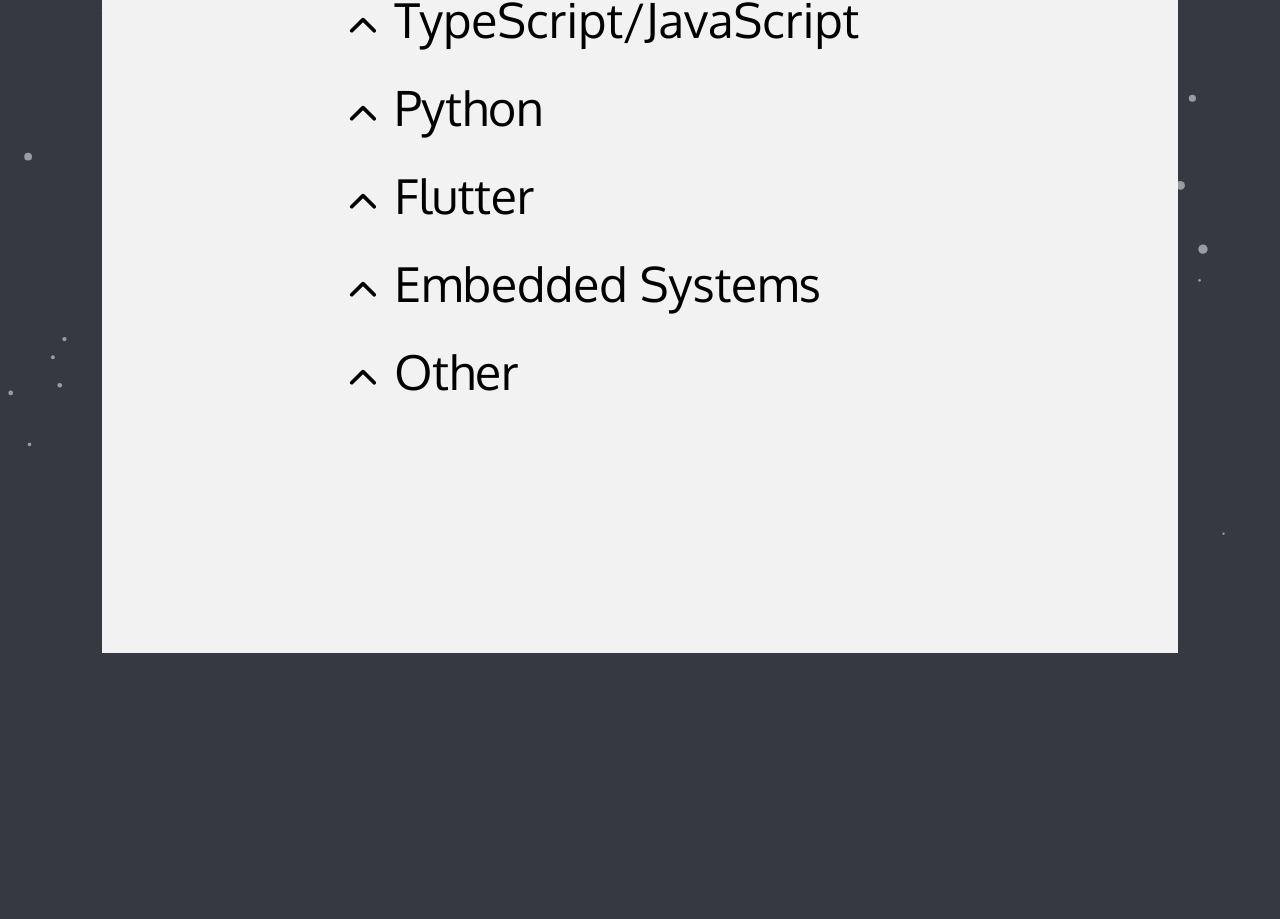
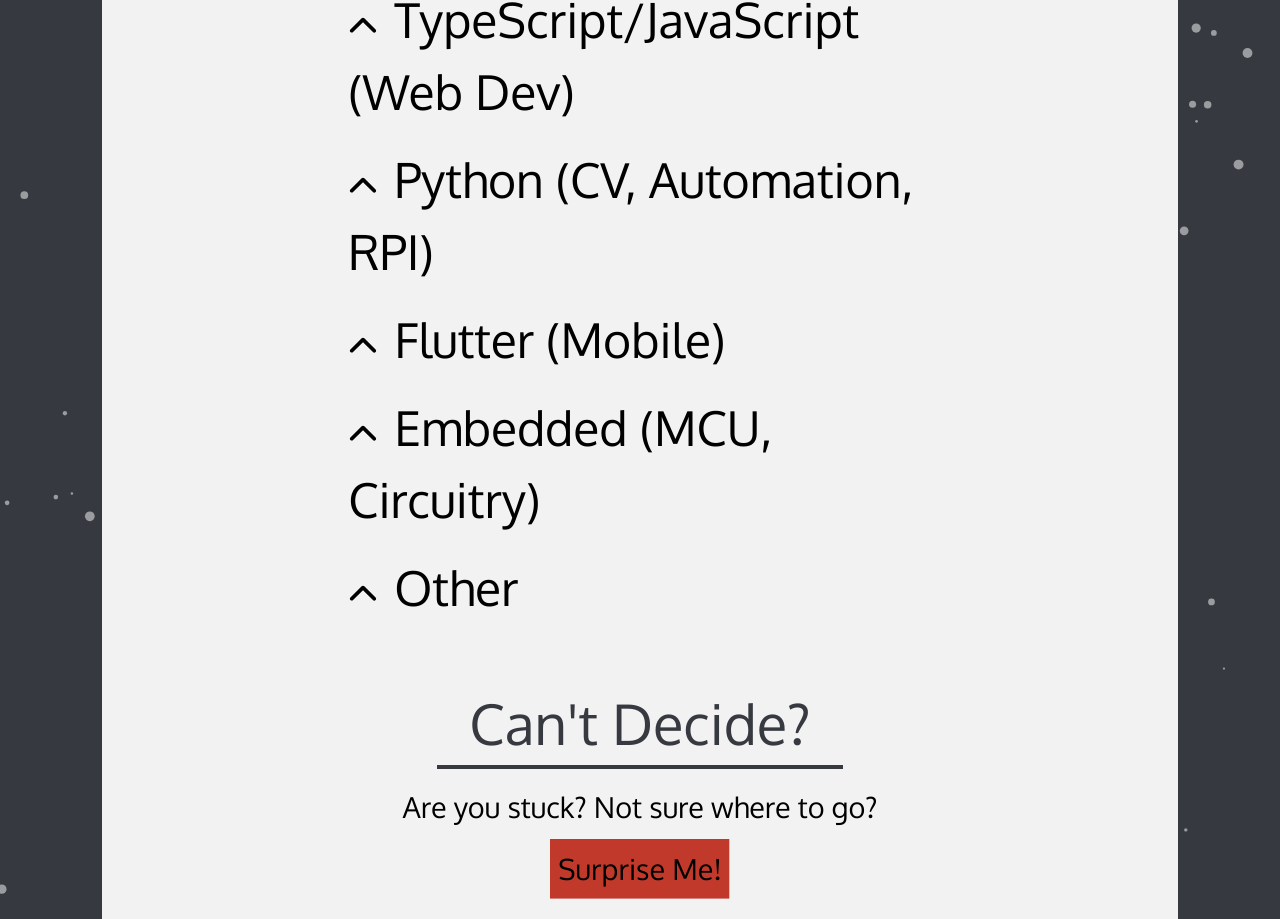
Before and after one commit to dylanvu/dylanvu.github.io, a Next.js app in the folder dylanvu-portfolio/: page /projects in a window 1280 px wide. Shown: the part 201-1120 px from the top of the page. Before the commit the page ends 854 px from the top, so only its background shows below. Built offline with nearby package versions, Linux system fonts and the light colour scheme; a web font is replaced by a local one.

Commit message:
implement surprise me button wit shimmer and add the title to the navigation group

```diff
--- a/dylanvu-portfolio/src/app/globals.css
+++ b/dylanvu-portfolio/src/app/globals.css
@@ -58,3 +58,23 @@
   min-height: 100vh;
   height: 100%;
 }
+
+/* stolen from https: //stackoverflow.com/questions/68216941/how-to-make-a-css-shimmer-effect-on-image */
+.shimmer {
+  display: inline-block;
+  -webkit-mask: linear-gradient(-60deg, #000 30%, #0005, #000 70%) right/500% 100%;
+  background-repeat: no-repeat;
+  animation: shimmer 10s infinite 10s;
+}
+
+@keyframes shimmer {
+
+  /* this will add a delay between each iteration: https: //css-tricks.com/css-keyframe-animation-delay-iterations/ */
+  50% {
+    -webkit-mask-position: left
+  }
+
+  100% {
+    -webkit-mask-position: left
+  }
+}
--- a/dylanvu-portfolio/src/app/page.tsx
+++ b/dylanvu-portfolio/src/app/page.tsx
@@ -31,7 +31,7 @@
         {/* place all important content here */}
         <div className="content">
           <Contributions />
-          <NavigationGroup sections={sections} />
+          <NavigationGroup sections={sections} title="Where To?" />
         </div>
       </div>
     </div>
--- a/dylanvu-portfolio/src/app/projects/[project-group-slug]/page.tsx
+++ b/dylanvu-portfolio/src/app/projects/[project-group-slug]/page.tsx
@@ -1,5 +1,7 @@
 import { PageLayout } from "@/app/layout"
+import ContentBlockTitle from "@/components/content-block/ContentBlockTitle";
 import NavigationGroup, { navigationObject } from "@/components/NavigationGroup";
+import SurpriseMe from "@/components/SurpriseMe";
 import "../../../styles/content-block/content-block.css";
 export default function ProjectGroupPage() {
     // generate list of projects based on the json located in public
@@ -25,12 +27,8 @@
 
     return (
         <PageLayout>
-            <div className="content-block">
-                <NavigationGroup sections={sections} />
-                <div>
-                    Surprise me!
-                </div>
-            </div>
+            <NavigationGroup sections={sections} title="Welcome to {PROJECT GROUP}" />
+            <SurpriseMe sections={sections} />
         </PageLayout>
     )
 }
--- a/dylanvu-portfolio/src/app/projects/page.tsx
+++ b/dylanvu-portfolio/src/app/projects/page.tsx
@@ -2,23 +2,25 @@
 import NavigationGroup, { navigationObject } from "@/components/NavigationGroup"
 import { PageLayout } from "../layout"
 import "../../styles/content-block/content-block.css";
+import "../../styles/buttons.css";
+import SurpriseMe from "@/components/SurpriseMe";
 
 export default function Projects() {
     const sections: navigationObject[] = [
         {
-            displaySection: "TypeScript/JavaScript",
+            displaySection: "TypeScript/JavaScript (Web Dev)",
             urlSegment: "ts-js"
         },
         {
-            displaySection: "Python",
+            displaySection: "Python (CV, Automation, RPI)",
             urlSegment: "python"
         },
         {
-            displaySection: "Flutter",
+            displaySection: "Flutter (Mobile)",
             urlSegment: "flutter"
         },
         {
-            displaySection: "Embedded Systems",
+            displaySection: "Embedded (MCU, Circuitry)",
             urlSegment: "embedded-systems"
         },
         {
@@ -28,10 +30,8 @@
     ]
     return (
         <PageLayout>
-            <div className="content-block">
-                <ContentBlockTitle title="Project Categories" />
-                <NavigationGroup sections={sections} />
-            </div>
+            <NavigationGroup sections={sections} title="Project Categories" />
+            <SurpriseMe sections={sections} />
         </PageLayout>
     )
 }
--- a/dylanvu-portfolio/src/components/NavigationGroup.tsx
+++ b/dylanvu-portfolio/src/components/NavigationGroup.tsx
@@ -1,19 +1,20 @@
 import "../styles/navigation-group.css";
+import ContentBlockTitle from "./content-block/ContentBlockTitle";
 import NavigationGroupEntry from "./NavigationGroupEntry";
 
 export interface navigationObject {
     displaySection: string; // what will be displayed to the user
     urlSegment: string; // the actual url
 }
-export interface navigationViewProps {
-    sections: navigationObject[];
-}
-export default function NavigationGroup(props: navigationViewProps) {
+export default function NavigationGroup({ sections, title }: { sections: navigationObject[], title: string }) {
     return (
-        <div className="navigation-group">
-            {props.sections.map((section) =>
-                <NavigationGroupEntry section={section} />
-            )}
+        <div className="content-block">
+            <ContentBlockTitle title={title} />
+            <div className="navigation-group">
+                {sections.map((section) =>
+                    <NavigationGroupEntry section={section} />
+                )}
+            </div>
         </div>
     )
 }
--- /dev/null
+++ b/dylanvu-portfolio/src/components/SurpriseMe.tsx
@@ -0,0 +1,25 @@
+'use client'
+import ContentBlockTitle from "./content-block/ContentBlockTitle"
+import { navigationObject } from "./NavigationGroup"
+import { usePathname, useRouter } from 'next/navigation'
+import "../styles/buttons.css"
+
+export default function SurpriseMe({ sections }: { sections: navigationObject[] }) {
+    const pathName = usePathname();
+    const router = useRouter()
+
+    return (
+        <div className="content-block">
+            <ContentBlockTitle title="Can't Decide?" />
+            <div>
+                Are you stuck? Not sure where to go?
+            </div>
+            <button className="surprise-me-button shimmer" onClick={() => {
+                // send to random page
+                router.push(`${pathName}/${sections[Math.floor(Math.random() * sections.length)].urlSegment}`);
+            }}>
+                Surprise Me!
+            </button>
+        </div>
+    )
+}
--- /dev/null
+++ b/dylanvu-portfolio/src/styles/buttons.css
@@ -0,0 +1,11 @@
+.surprise-me-button {
+    background-color: #c0392b;
+    padding: 0.5rem;
+    transition: transform 0.2s ease-in-out;
+    margin: 0.3rem;
+    margin-top: 0.7rem;
+}
+
+.surprise-me-button:hover {
+    transform: rotate(5deg);
+}
```
